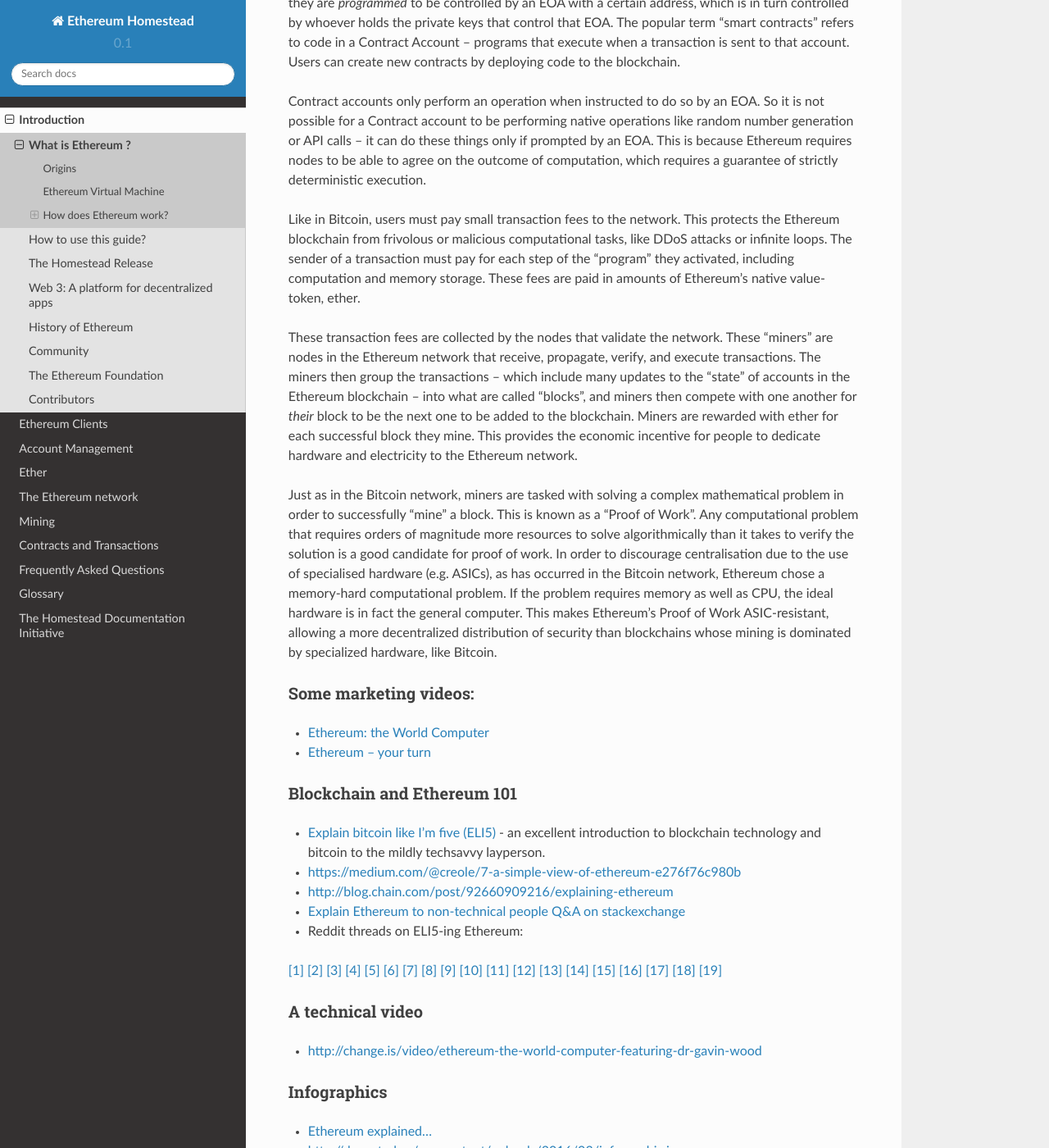
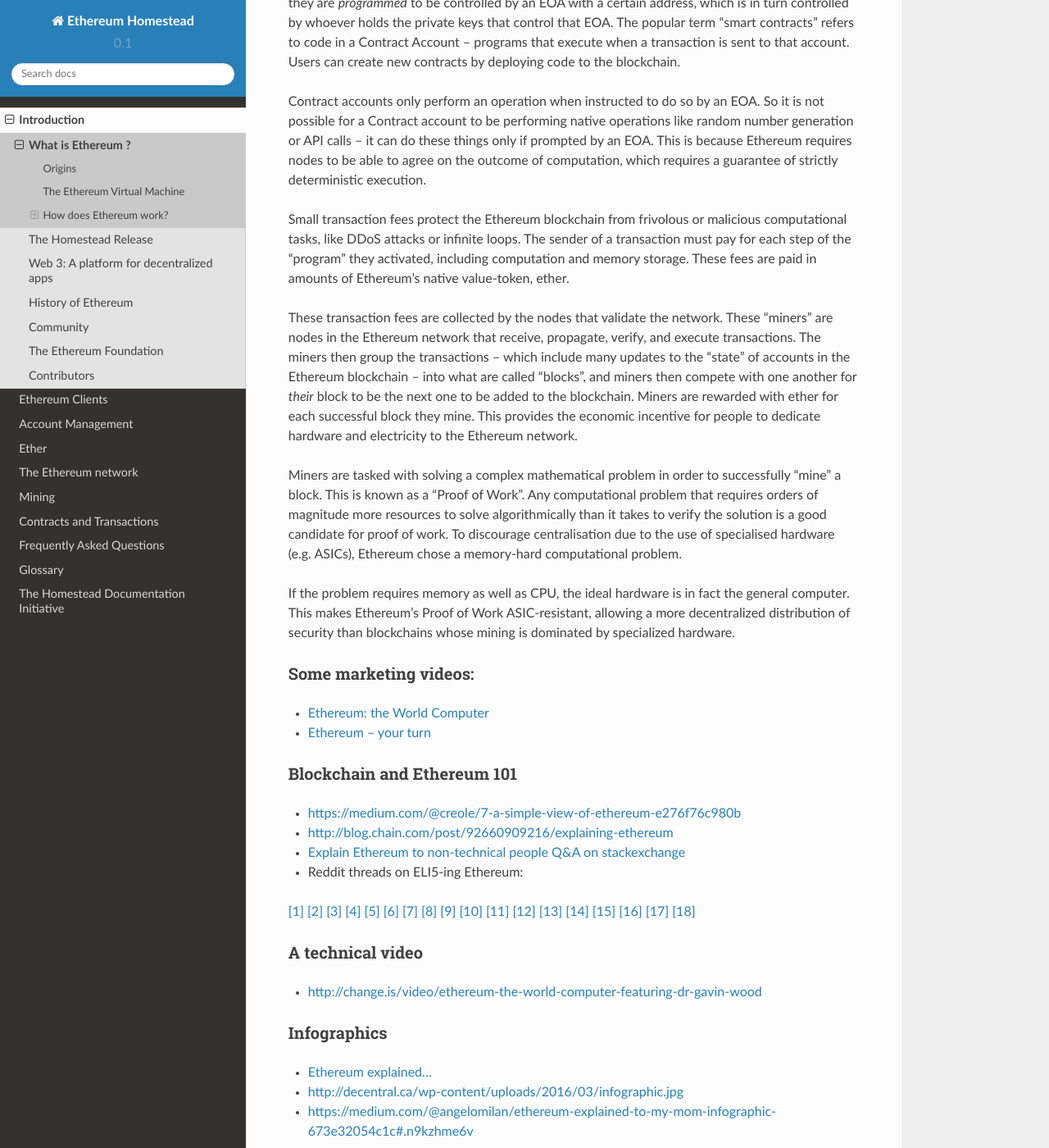
Before and after one commit to ethereum/homestead-guide, a Sphinx documentation site: the page built from source/introduction/what-is-ethereum.rst, in a window 1280 px wide and 1400 px high, scrolled down 1800 px. Shown: the whole window at 82% size. Built offline with Sphinx 7.4.7 and the Read the Docs theme 2.0.0, drawn with Linux system fonts in a browser that asks for light colours; some of the changed text lies outside the part shown.

Commit message:
ongoing removal of spurious bitcoin references typo fixes

```diff
--- a/source/index.rst
+++ b/source/index.rst
@@ -16,8 +16,7 @@
 The Ethereum Homestead Documentation describes the Ethereum blockchain network
 as of its second major software update, Homestead.
 
-The Ethereum volunteer :ref:`community` maintains the documentation and welcomes
- :ref:`contributors`.
+The Ethereum volunteer :ref:`community` maintains the documentation and welcomes :ref:`contributors`.
 
 
 Contents
--- a/source/introduction/index.rst
+++ b/source/introduction/index.rst
@@ -6,7 +6,6 @@
    :maxdepth: 2
 
    what-is-ethereum.rst
-   how-to-use-this-guide.rst
    the-homestead-release.rst
 
    web3.rst
--- a/source/introduction/what-is-ethereum.rst
+++ b/source/introduction/what-is-ethereum.rst
@@ -80,11 +80,13 @@
 
 Contract accounts only perform an operation when instructed to do so by an EOA. So it is not possible for a Contract account to be performing native operations like random number generation or API calls – it can do these things only if prompted by an EOA. This is because Ethereum requires nodes to be able to agree on the outcome of computation, which requires a guarantee of strictly deterministic execution.
 
-Like in Bitcoin, users must pay small transaction fees to the network. This protects the Ethereum blockchain from frivolous or malicious computational tasks, like DDoS attacks or infinite loops. The sender of a transaction must pay for each step of the "program" they activated, including computation and memory storage.  These fees are paid in amounts of Ethereum's native value-token, ether.
+Small transaction fees protect the Ethereum blockchain from frivolous or malicious computational tasks, like DDoS attacks or infinite loops. The sender of a transaction must pay for each step of the "program" they activated, including computation and memory storage.  These fees are paid in amounts of Ethereum's native value-token, ether.
 
 These transaction fees are collected by the nodes that validate the network. These "miners" are nodes in the Ethereum network that receive, propagate, verify, and execute transactions. The miners then group the transactions – which include many updates to the "state" of accounts in the Ethereum blockchain – into what are called "blocks", and miners then compete with one another for *their* block to be the next one to be added to the blockchain. Miners are rewarded with ether for each successful block they mine. This provides the economic incentive for people to dedicate hardware and electricity to the Ethereum network.
 
-Just as in the Bitcoin network, miners are tasked with solving a complex mathematical problem in order to successfully "mine" a block. This is known as a "Proof of Work". Any computational problem that requires orders of magnitude more resources to solve algorithmically than it takes to verify the solution is a good candidate for proof of work. In order to discourage centralisation due to the use of specialised hardware (e.g. ASICs), as has occurred in the Bitcoin network, Ethereum chose a memory-hard computational problem. If the problem requires memory as well as CPU, the ideal hardware is in fact the general computer. This makes Ethereum's Proof of Work ASIC-resistant, allowing a more decentralized distribution of security than blockchains whose mining is dominated by specialized hardware, like Bitcoin.
+Miners are tasked with solving a complex mathematical problem in order to successfully "mine" a block. This is known as a "Proof of Work". Any computational problem that requires orders of magnitude more resources to solve algorithmically than it takes to verify the solution is a good candidate for proof of work. To discourage centralisation due to the use of specialised hardware (e.g. ASICs), Ethereum chose a memory-hard computational problem.
+
+If the problem requires memory as well as CPU, the ideal hardware is in fact the general computer. This makes Ethereum's Proof of Work ASIC-resistant, allowing a more decentralized distribution of security than blockchains whose mining is dominated by specialized hardware.
 
 
 Some marketing videos:
@@ -97,7 +99,6 @@
 Blockchain and Ethereum 101
 ----------------------------------
 
-* `Explain bitcoin like I'm five (ELI5) <https://medium.com/@nik5ter/explain-bitcoin-like-im-five-73b4257ac833>`_ - an excellent introduction to blockchain technology and bitcoin to the mildly techsavvy layperson.
 * https://medium.com/@creole/7-a-simple-view-of-ethereum-e276f76c980b
 * http://blog.chain.com/post/92660909216/explaining-ethereum
 
@@ -112,7 +113,7 @@
 `[6] <https://www.reddit.com/r/ethereum/comments/2hl10p/eli5_ethereum/>`_
 `[7] <https://www.reddit.com/r/ethereum/comments/41y8by/the_best_way_i_can_eli5_ethereum_to_someone/>`_
 `[8] <https://www.reddit.com/r/ethereum/comments/44b69e/i_dont_understand_the_technology/>`_
-`[9] <https://medium.com/@nik5ter/explain-bitcoin-like-im-five-73b4257ac833>`_
+`[9] <https://www.reddit.com/r/ethereum/comments/43exre/what_are_the_advantages_of_ethereum_over_other/>`_
 `[10] <https://www.reddit.com/r/ethereum/comments/1vb1gc/is_ethereum_an_alt_coin_can_anyone_eli5/>`_
 `[11] <https://www.reddit.com/r/ethereum/comments/2dpgwy/eli5_ethereum/>`_
 `[12] <https://www.reddit.com/r/ethereum/comments/47u5y9/explain_what_ethereum_is_to_a_bitcoin_trader/>`_
@@ -122,7 +123,7 @@
 `[16] <https://www.reddit.com/r/ethereum/comments/3n37dp/explaining_ethereum_ecosystem_for_normal/>`_
 `[17] <https://www.reddit.com/r/ethereum/comments/271qdz/can_someone_explain_the_concept_of_gas_in_ethereum/>`_
 `[18] <https://www.reddit.com/r/ethereum/comments/3hg7id/why_should_the_average_person_care_about_ethereum/>`_
-`[19] <https://www.reddit.com/r/ethereum/comments/43exre/what_are_the_advantages_of_ethereum_over_other/>`_
+
 
 
 A technical video
```
Also changed, not shown: other parts of source/introduction/what-is-ethereum.rst (+1 -1 lines), source/introduction/contributors.rst (line endings or trailing spaces).
